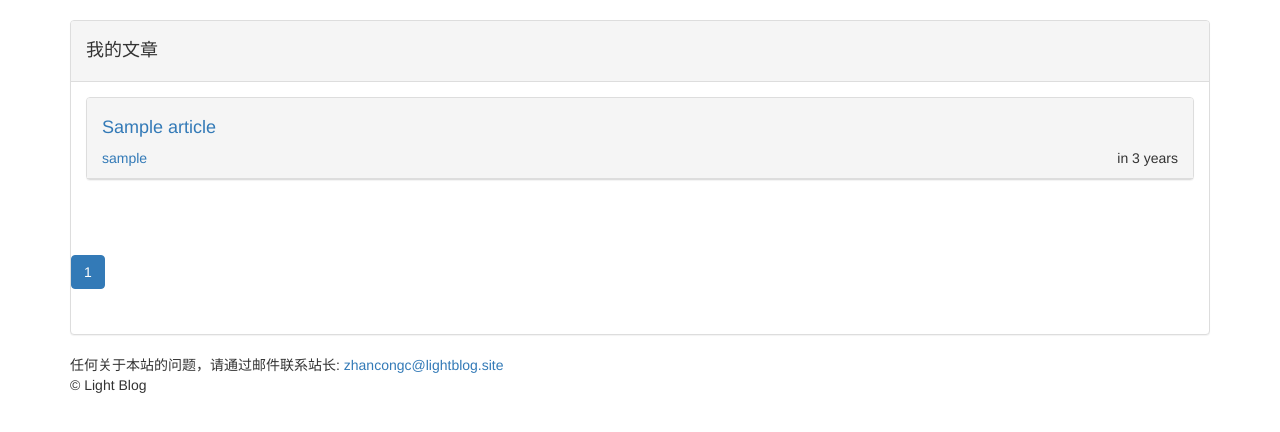
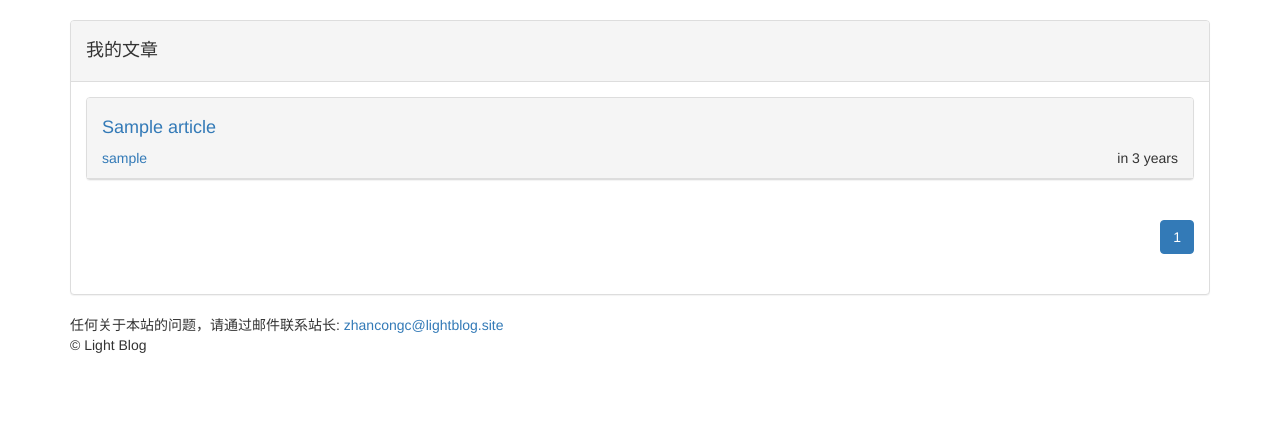
Before and after one commit to zhancongc/blog, a Flask app: page /article/my in a window 1280 px wide. Shown: the part 52-484 px from the top of the page. Run offline with Flask 2, Linux system fonts and the light colour scheme; a user stored in the database is signed in; tables that the repository leaves empty hold one stand-in row (values such as "Sample post"); some libraries are stand-ins or nearby versions.

Commit message:
move the index of article to right

```diff
--- a/app/templates/user/user_article.html
+++ b/app/templates/user/user_article.html
@@ -6,11 +6,11 @@
         <div class="panel-heading"><h4>{{ title }}</h4></div>
         <div class="panel-body">
             {% include 'article/_articles.html' %}
+            {% if pagination %}
+                <div style="float: right;">
+                    {{ macros.pagination_widget(pagination, 'art.article', fragment='#comments', id=articles[0].id) }}
+                </div>
+            {% endif %}
         </div>
-        {% if pagination %}
-            <div class="pagination">
-                {{ macros.pagination_widget(pagination, 'art.article', fragment='#comments', id=articles[0].id) }}
-            </div>
-        {% endif %}
     </div>
 {% endblock %}
```
Also changed, not shown: app/templates/index.html (+5 -3 lines).
